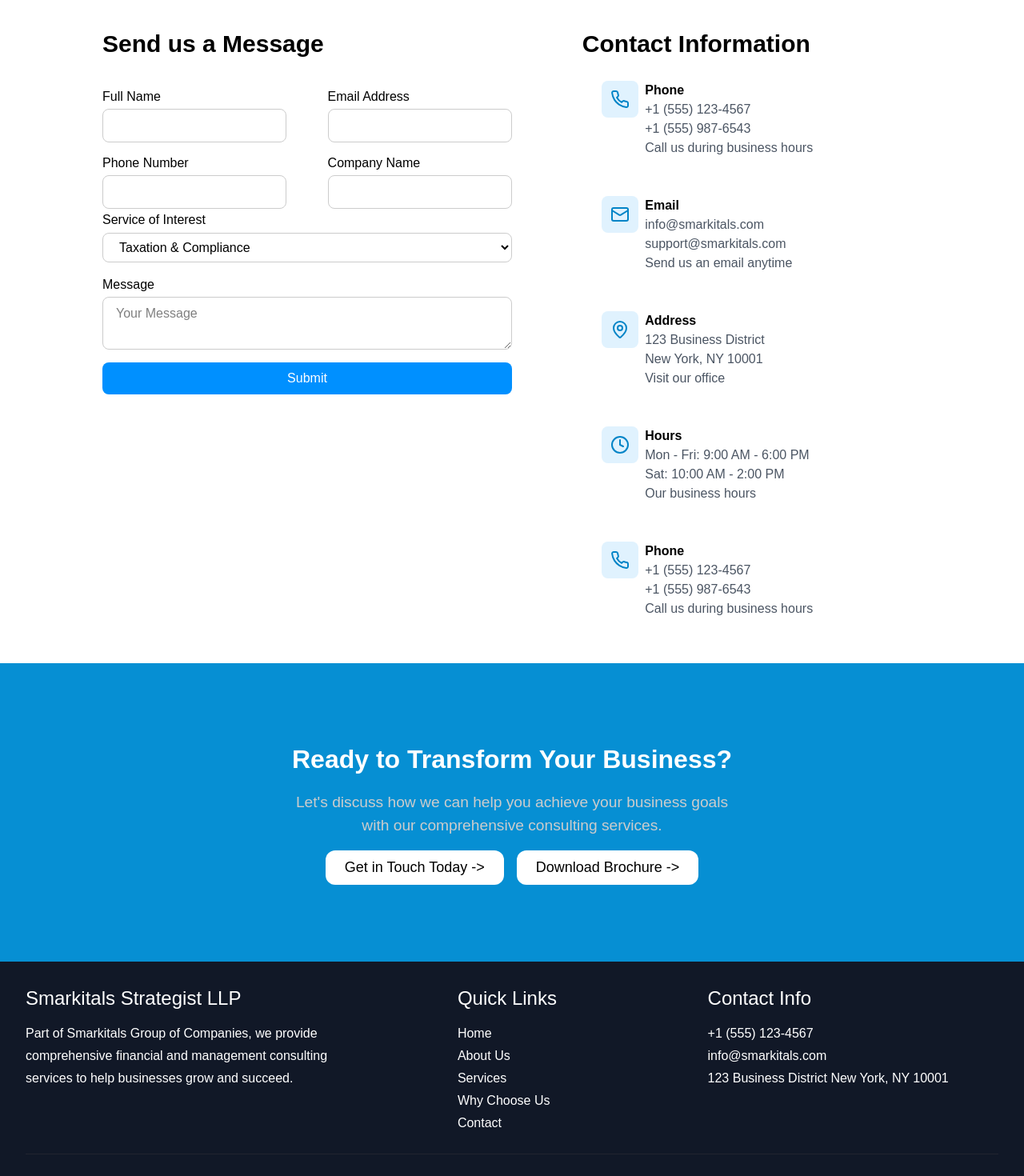
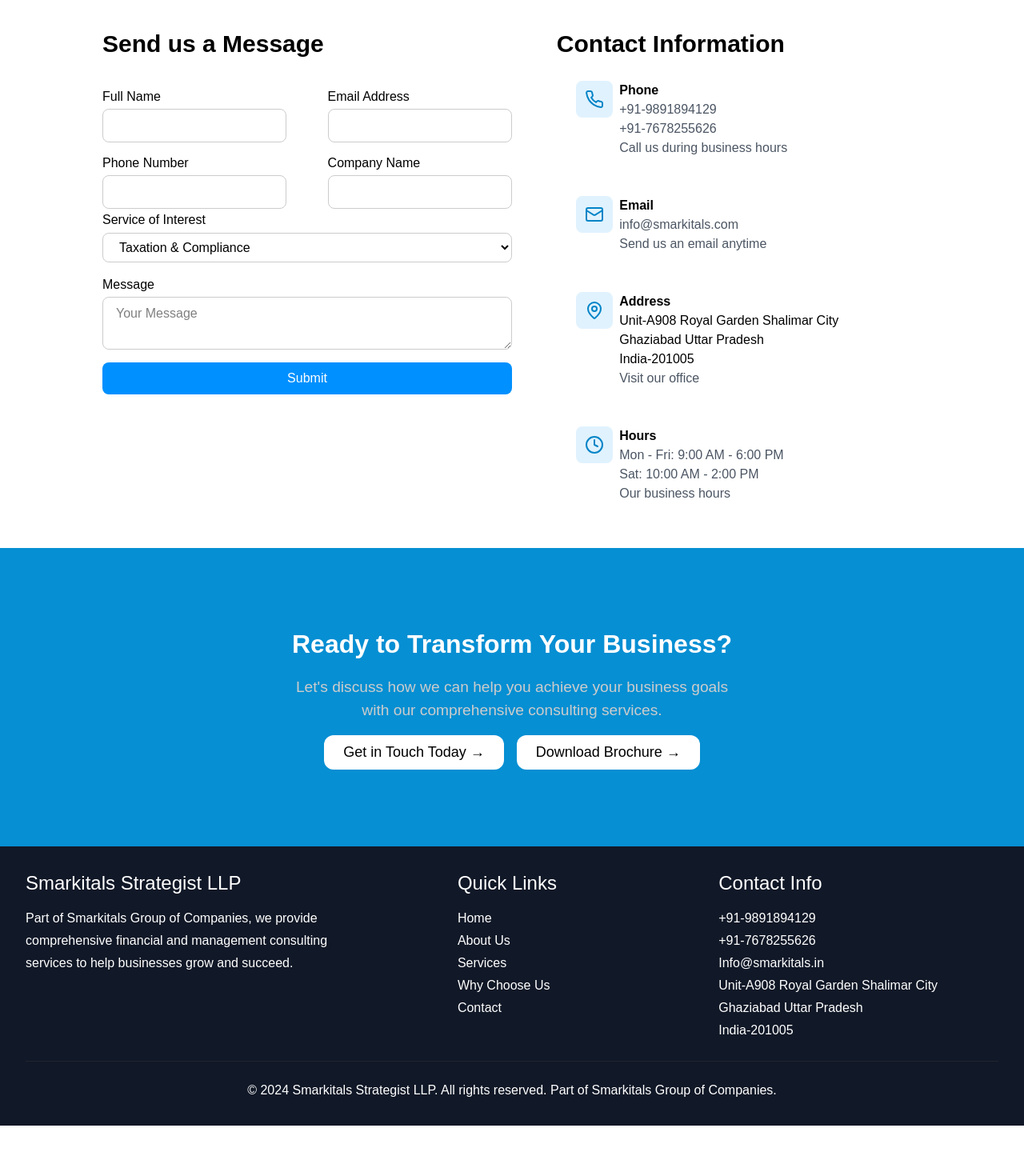
Before and after one commit to Smarkitals/smarkitalsStrategistNew, a Next.js app in the folder smarkitalstrate/: page /contact in a window 1280 px wide. Shown: the part 380-1850 px from the top of the page at 80% size. After the commit the page ends 1787 px from the top, so only its background shows below. Built offline with nearby package versions, Linux system fonts and the light colour scheme.

Commit message:
New CHanges

```diff
--- a/smarkitalstrate/src/app/contact/page.js
+++ b/smarkitalstrate/src/app/contact/page.js
@@ -73,10 +73,24 @@
                 </strong>
             </h4>
             <p>
-               +1 (555) 123-4567
-            </p>
+            <a
+    href="https://wa.me/919891894129"
+    target="_blank"
+    rel="noopener noreferrer"
+  > +91-9891894129
+  </a>
+
+  </p>
             <p>
-+1 (555) 987-6543
+               <a
+    href="https://wa.me/917678255626"
+    target="_blank"
+    rel="noopener noreferrer"
+  >
++91-7678255626
+  </a>
+
+
             </p>
             <p>Call us during business hours</p>
         </div>
@@ -94,11 +108,11 @@
                 </strong>
             </h4>
             <p>
-              info@smarkitals.com
+                <a href="mailto:info@smarkitals.com">
+                  info@smarkitals.com
+                  </a>
             </p>
-            <p>
-support@smarkitals.com
-            </p>
+
             <p>
 Send us an email anytime</p>
         </div>
@@ -115,12 +129,17 @@
                 Address
                 </strong>
             </h4>
-            <p>
-              123 Business District
-            </p>
-            <p>
-New York, NY 10001
-            </p>
+            <h4>
+  <a
+    href="https://www.google.com/maps/place/Royal+Garden+(Apartment+Complex)+Shalimar+City/@28.6967882,77.343449,17z"
+    target="_blank"
+    rel="noopener noreferrer"
+  >
+    Unit-A908 Royal Garden Shalimar City<br />
+    Ghaziabad Uttar Pradesh<br />
+    India-201005
+  </a>
+</h4>
             <p>Visit our office</p>
         </div>
 
@@ -149,26 +168,6 @@
 
     </div>
 
-     <div className={styles.aboutCard} >
-        <div className={styles.aboutCardImg} >
-            <svg xmlns="http://www.w3.org/2000/svg" width="24" height="24" viewBox="0 0 24 24" fill="none" stroke="currentColor" stroke-width="2" stroke-linecap="round" stroke-linejoin="round" class="lucide lucide-phone h-6 w-6 text-brand-blue-600" data-lov-id="src/pages/Contact.tsx:187:24" data-lov-name="info.icon" data-component-path="src/pages/Contact.tsx" data-component-line="187" data-component-file="Contact.tsx" data-component-name="info.icon" data-component-content="%7B%22className%22%3A%22h-6%20w-6%20text-brand-blue-600%22%7D"><path d="M22 16.92v3a2 2 0 0 1-2.18 2 19.79 19.79 0 0 1-8.63-3.07 19.5 19.5 0 0 1-6-6 19.79 19.79 0 0 1-3.07-8.67A2 2 0 0 1 4.11 2h3a2 2 0 0 1 2 1.72 12.84 12.84 0 0 0 .7 2.81 2 2 0 0 1-.45 2.11L8.09 9.91a16 16 0 0 0 6 6l1.27-1.27a2 2 0 0 1 2.11-.45 12.84 12.84 0 0 0 2.81.7A2 2 0 0 1 22 16.92z"></path></svg>
-        </div>
-        <div>
-            <h4>
-              <strong>
-                Phone
-                </strong>
-            </h4>
-            <p>
-               +1 (555) 123-4567
-            </p>
-            <p>
-+1 (555) 987-6543
-            </p>
-            <p>Call us during business hours</p>
-        </div>
-
-    </div>
             </div>
         </div>
 
@@ -192,10 +191,10 @@
     <div className={styles.getouchButton}>
 
     <button onClick={handleClick('/contact')} >
-      Get in Touch Today -&gt;
+      Get in Touch Today &rarr;
     </button>
     <button onClick={handleClick('/contact')} >
-      Download Brochure -&gt;
+      Download Brochure &rarr;
     </button>
     </div>
 
--- a/smarkitalstrate/src/app/css/nav.module.css
+++ b/smarkitalstrate/src/app/css/nav.module.css
@@ -2,6 +2,11 @@
     display: none;
 } */
 
+.logo h2 {
+    font-size: 22px;
+    font-weight: 600;
+    color: #199BFF;
+}
 .nav{
         display: flex;
     width: 100%;
--- a/smarkitalstrate/src/app/globals.css
+++ b/smarkitalstrate/src/app/globals.css
@@ -20,10 +20,18 @@
 }
 
 body {
+
   background: var(--background);
   color: var(--foreground);
   font-family: Arial, Helvetica, sans-serif;
+   font-family: var(--font-poppins);
 }
+
+:root {
+  --font-poppins: 'Poppins', sans-serif;
+}
+
+
 
 
 
--- a/smarkitalstrate/src/app/nav/footer.js
+++ b/smarkitalstrate/src/app/nav/footer.js
@@ -66,15 +66,27 @@
                     <h3>Contact Info</h3>
                     <div className={styles.footerUpperContactDetails}>
                         <h4>
-                            +1 (555) 123-4567
+                            +91-9891894129
+
                         </h4>
                         <h4>
-                            info@smarkitals.com
+                        +91-7678255626
                         </h4>
+
                         <h4>
-                            123 Business District
-New York, NY 10001
+                             <a href="mailto:info@smarkitals.com">Info@smarkitals.in</a>
                         </h4>
+                       <h4>
+  <a
+    href="https://www.google.com/maps/search/?api=1&query=Unit-A908+Royal+Garden+Shalimar+City+Ghaziabad+Uttar+Pradesh+India-201005"
+    target="_blank"
+    rel="noopener noreferrer"
+  >
+    Unit-A908 Royal Garden Shalimar City<br />
+    Ghaziabad Uttar Pradesh<br />
+    India-201005
+  </a>
+</h4>
 
                     </div>
                 </div>
--- a/smarkitalstrate/src/app/nav/navbar.js
+++ b/smarkitalstrate/src/app/nav/navbar.js
@@ -27,7 +27,10 @@
   return (
     <div className={styles.nav}>
       <div className={styles.logo}>
-        <img src="" alt="Smarkitals Strategist LLP" />
+        {/* <img src="" alt="Smarkitals Strategist LLP" /> */}
+        <h2>
+          Smarkitals Strategist LLP
+        </h2>
       </div>
 
       <div className={styles.navOptions}>
--- a/smarkitalstrate/src/app/page.js
+++ b/smarkitalstrate/src/app/page.js
@@ -43,7 +43,7 @@
 
 
   <div className={styles.homeMainBannerButton}>
-    <button className={styles.homeMainBannerButtonBlue} onClick={handleClick('/contact')} >Start Your Journey with Us -&gt;
+    <button className={styles.homeMainBannerButtonBlue} onClick={handleClick('/contact')} >Start Your Journey with Us &rarr;
 </button>
 <button className={styles.homeMainBannerButtonWhite} onClick={handleClick('/services')} >Explore Our Services</button>
   </div>
@@ -103,7 +103,7 @@
     <p>Let's discuss how we can help you achieve your business goals with our comprehensive consulting services.</p>
 
     <button onClick={handleClick('/contact')} >
-      Get in Touch Today -&gt;
+      Get in Touch Today &rarr;
     </button>
 
 </div>
```
Also changed, not shown: smarkitalstrate/src/app/contact/contactForm.js (line endings or trailing spaces).
